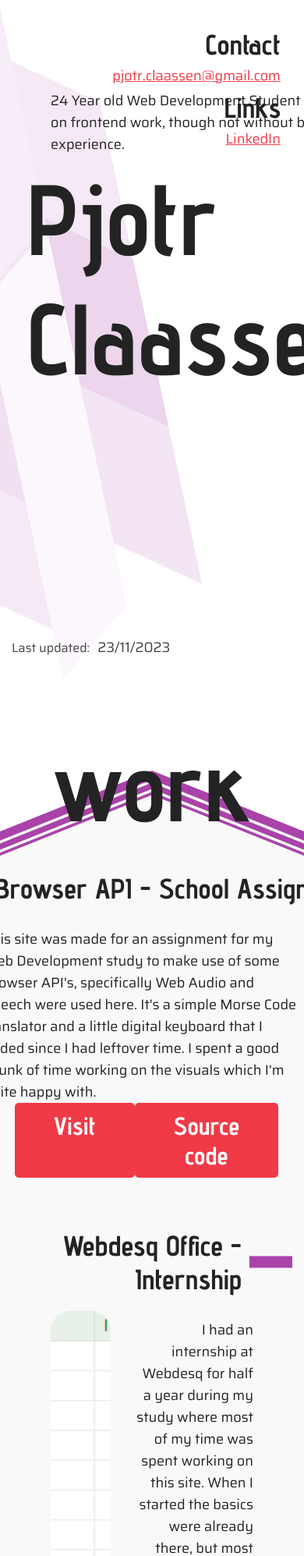
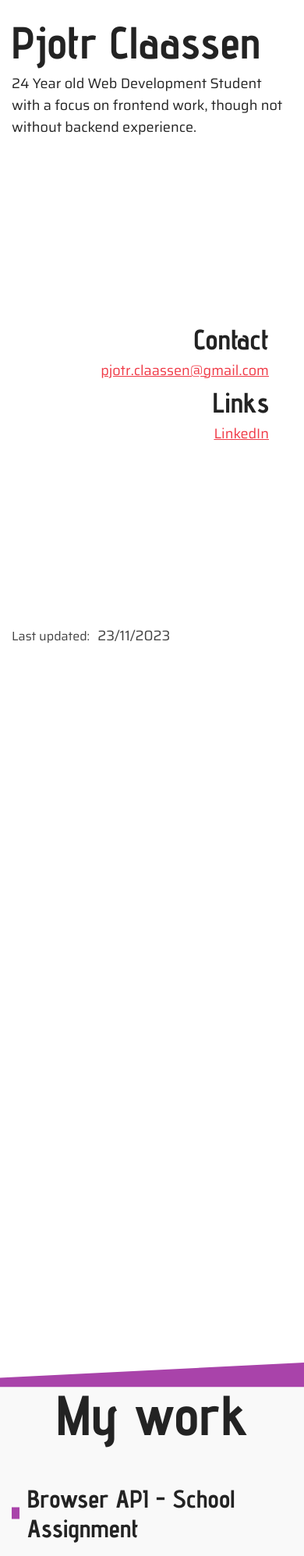
Before and after one commit to MojoMojosoup/portfolio, a plain HTML site: page index.html in a window 390 px wide. Shown: the top 1995 px of the page at 78% size. Before the commit the page ends 844 px from the top, so only its background shows below. Drawn offline with Linux system fonts and the light colour scheme.

Commit message:
work on mobile layout VERY wip

```diff
--- a/index.css
+++ b/index.css
@@ -18,8 +18,8 @@ section {
 .topPage {
   position: fixed;
   top: 0;
-  width: 100%;
   z-index: 0;
+  width: 100vw;
   height: 100vh;
 }
 
@@ -67,22 +67,6 @@ section {
   font-size: 16px;
 }
 
-.top-scroller {
-  width: 50px;
-  position: absolute;
-  left: 50%;
-  top: 80vh;
-  background-color: #F03A47;
-  display: flex;
-  aspect-ratio: 1 / 1;
-  border-radius: 50%;
-  align-items: center;
-  justify-content: center;
-  color: #FFFFFF;
-  transform: translateX(-50%);
-  z-index: 10;
-}
-
 .lowerPage {
   position: absolute;
   background-color: #F9F9F9;
@@ -102,9 +86,13 @@ section {
   aspect-ratio: 500 / 140;
 }
 
-svg {
+.visuals-desktop, .visuals-mobile {
   width: 100%;
   position: absolute;
+}
+
+.visuals-mobile {
+  display: none;
 }
 
 .whitePath {
@@ -174,14 +162,13 @@ p {
   position: absolute;
   width: 100%;
   height: 100%;
+  display: flex;
+  justify-content: center;
+  align-items: flex-end;
 }
 
 .work-header {
   font-size: 7em;
-  position: absolute;
-  bottom: 10px;
-  left: 50%;
-  transform: translateX(-50%);
 }
 
 .work-container {
@@ -404,3 +391,91 @@ p {
 .anim2 > .bkg-anim {
   animation-direction: alternate-reverse;
 }
+
+@media (max-width: 800px) {
+  .topPage {
+    position: relative;
+    display: flex;
+    flex-flow: column nowrap;
+    justify-content: space-between;
+  }
+
+  .topPage > div {
+    position: relative;
+    top: unset;
+    right: unset;
+    left: unset;
+    bottom: unset;
+    max-width: unset;
+  }
+
+  .top-header {
+    flex-direction: column-reverse;
+  }
+
+  .top-header > p {
+    width: unset;
+    margin: 0;
+  }
+
+  .top-name {
+    font-size: 3.2em;
+  }
+
+  .bkg-container {
+    display: none;
+  }
+
+  .lowerPage {
+    position: relative;
+    top: 110%;
+  }
+
+  .lowerVisuals {
+    position: relative;
+    bottom: unset;
+    top: -40px;
+    left: -15px;
+    width: calc(100% + 30px);
+  }
+
+  .work-header-cont {
+    margin-top: 10px;
+  }
+
+  .work-header {
+    padding: 5px;
+    font-size: 4em;
+  }
+
+  .visuals-desktop {
+    display: none;
+  }
+
+  .visuals-mobile {
+    display: unset;
+  }
+
+  .work-container {
+    display: block;
+  }
+
+  .work-item-container, .work-item-content {
+    flex-flow: column nowrap;
+  }
+
+  .item-header-title {
+    font-size: 32px;
+    left: 10px;
+  }
+
+  .work-container:nth-of-type(even) .item-header-title {
+    left: 10px;
+    transform: unset;
+    text-align: unset;
+  }
+
+  .work-item-content {
+    padding: 5px 10px;
+  }
+}
--- a/index.html
+++ b/index.html
@@ -30,32 +30,33 @@
         <path class="bkg-anim bkg-light" d="m400 15 100 75 0 425-100-75z"></path>
       </svg>
     </div>
+    <div class="top-header">
+      <p class="normalText">
+        24 Year old Web Development Student with a focus on frontend work, though not without backend experience.
+      </p>
+      <h1 class="top-name">Pjotr Claassen</h1>
+    </div>
     <div class="top-corner-info">
       <h2>Contact</h2>
       <a class="redText" href="mailto:pjotr.claassen@gmail.com">pjotr.claassen@gmail.com</a>
       <h2>Links</h2>
       <a class="redText" href="https://www.linkedin.com/in/pjotr-claassen-488278290/">LinkedIn</a>
     </div>
-    <div class="top-header">
-      <p class="normalText">
-        24 Year old Web Development Student with a focus on frontend work, though not without backend experience.
-      </p>
-      <h1 class="top-name">Pjotr Claassen</h1>
-    </div>
     <div class="top-footer">
       <span class="footer-text"><span class="footer-label">Last updated:</span>23/11/2023</span>
     </div>
-    <!-- <div class="top-scroller">
-      &#8595;
-    </div> -->
   </section>
   <section class="lowerPage">
     <div class="lowerVisuals">
-      <svg viewbox="0 0 500 150">
+      <svg class="visuals-desktop" viewbox="0 0 500 150">
         <polygon class="whitePath" points="0,110 0,150 500,150 500,110 250,10"></polygon>
         <path class="purplePath"
           d="M0 100 0 115 250 15 500 115 500 100 250 0ZM0 120 0 130 250 30 500 130 500 120 250 20ZM0 135 0 140 250 40 500 140 500 135 250 35Z">
         </path>
+      </svg>
+      <svg class="visuals-mobile" viewbox="0 0 500 150">
+        <rect x="0" y="40" width="500" height="110" fill="#0000FF" class="whitePath"></rect>
+        <path class="purplePath" d="m0 25 500-25 0 40 -500 0"></path>
       </svg>
       <div class="work-header-cont">
         <h1 class="work-header">My work</h1>
@@ -79,7 +80,8 @@
               </p>
               <div class="work-item-link-container">
                 <a href="./projects/APIs/index.html" class="work-item-link">Visit</a>
-                <a href="https://github.com/MojoMojosoup/web-audio-site" class="work-item-link">Source code</a>
+                <a href="https://github.com/MojoMojosoup/portfolio/tree/main/projects/APIs"
+                  class="work-item-link">Source code</a>
               </div>
             </div>
             <div class="work-item-pics">
@@ -148,22 +150,23 @@
           </div>
           <div class="work-item-content">
             <div class="work-item-info">
-              <p class="normalText work-item-text">Lorem ipsum dolor sit amet, consectetur adipiscing elit, sed do
-                eiusmod tempor incididunt ut labore et dolore magna aliqua. Ut enim ad minim veniam, quis nostrud
-                exercitation ullamco laboris nisi ut aliquip ex ea commodo consequat. Duis aute irure dolor in
-                reprehenderit in voluptate velit esse cillum dolore eu fugiat nulla pariatur. Excepteur sint occaecat
-                cupidatat non proident, sunt in culpa qui officia deserunt mollit anim id est laborum.
+              <p class="normalText work-item-text">
+                This one is a little older than the others because I felt some more recent projects weren't suitable to
+                show. This was made in the first year of my study at ROC Tilburg so it's quite a simple site. It was an
+                individual assignment and while the content of the site isn't much I think the layout and design of the
+                site is pretty well done.
               </p>
               <div class="work-item-link-container">
                 <a href="./projects/Music/index.html" class="work-item-link">Visit</a>
-                <a href="https://github.com/MojoMojosoup/web-audio-site" class="work-item-link">Source code</a>
+                <a href="https://github.com/MojoMojosoup/portfolio/tree/main/projects/Music"
+                  class="work-item-link">Source code</a>
               </div>
             </div>
             <div class="work-item-pics">
               <div class="pic-container">
-                <img src="imgs/morse-1.png" alt="" class="pic-group1 item-pic pic-visible" value="1">
-                <img src="imgs/morse-2.png" alt="" class="pic-group1 item-pic pic-hidden" value="2">
-                <img src="imgs/morse-3.png" alt="" class="pic-group1 item-pic pic-hidden" value="3">
+                <img src="imgs/music-1.png" alt="" class="pic-group1 item-pic pic-visible" value="1">
+                <img src="imgs/music-2.png" alt="" class="pic-group1 item-pic pic-hidden" value="2">
+                <img src="imgs/music-3.png" alt="" class="pic-group1 item-pic pic-hidden" value="3">
               </div>
               <span class="pic-btn pics-prev">
                 <svg viewbox="0 0 10 16">
```
Also changed, not shown: imgs/music-2.png (added), imgs/music-3.png (added), 1 other file.
